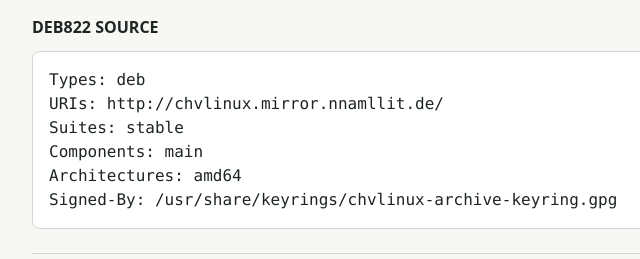
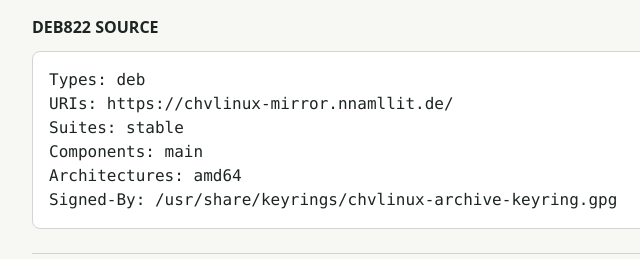
Before and after one commit to Nnamllit1/CHVLinux-mirror, a plain HTML site: page index.html in a window 1280 px wide. Shown: the part 391-650 px from the top of the page, 148-788 px from the left. Drawn offline with Linux system fonts and the light colour scheme.

Commit message:
Use chvlinux mirror hostname

```diff
--- a/index.html
+++ b/index.html
@@ -132,7 +132,7 @@
       <section aria-labelledby="source-heading">
         <h2 id="source-heading">Deb822 Source</h2>
         <pre><code>Types: deb
-URIs: http://chvlinux.mirror.nnamllit.de/
+URIs: https://chvlinux-mirror.nnamllit.de/
 Suites: stable
 Components: main
 Architectures: amd64
```
Also changed, not shown: 2 other files.
